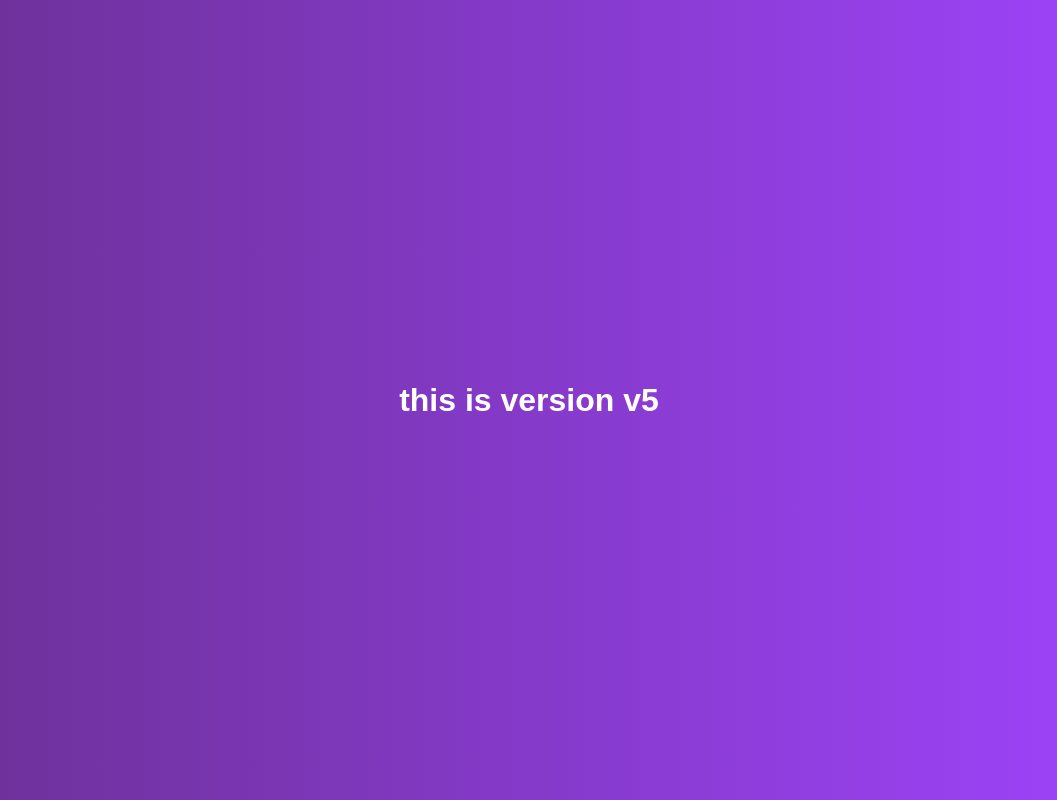
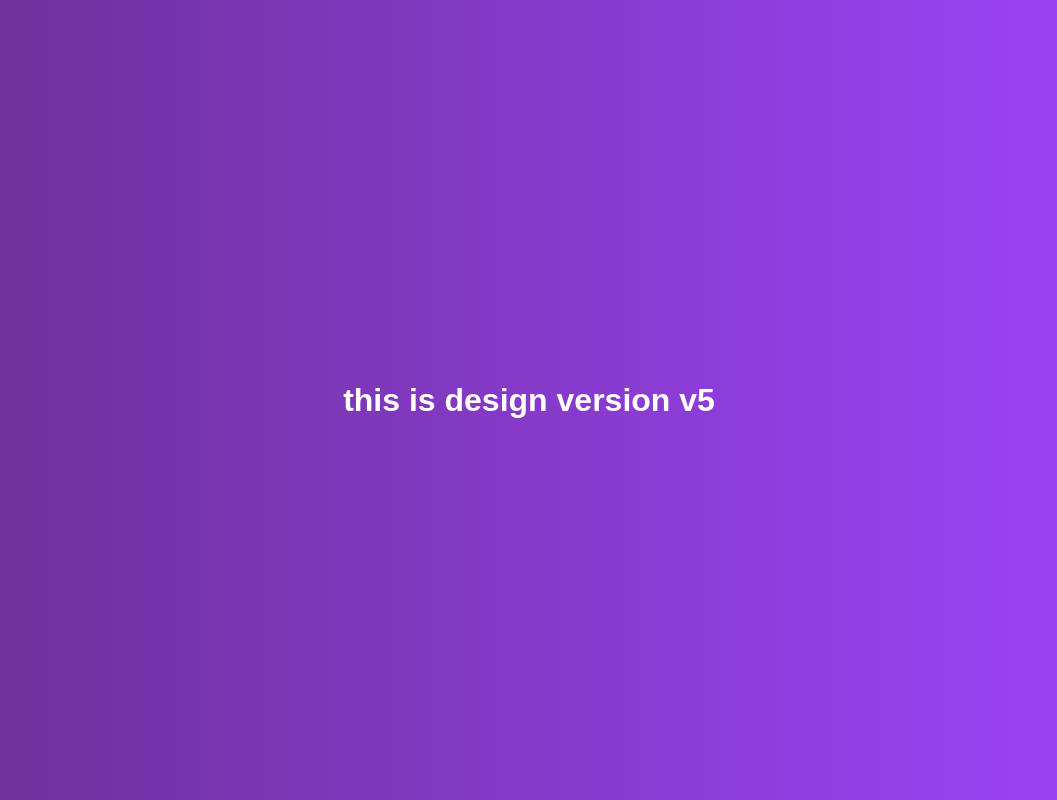
Before and after one commit to Aatifequbal/myrepo, a plain HTML site: page index.html in a window 1280 px wide. Shown: the whole page, without its empty margins (111-1168 px from the left). Drawn offline with Linux system fonts and the light colour scheme.

Commit message:
change on h1

```diff
--- a/index.html
+++ b/index.html
@@ -7,6 +7,6 @@
     <link rel="stylesheet" href="style.css">
 </head>
 <body>
-    <h1>this is version v5</h1>
+    <h1>this is design version v5</h1>
 </body>
 </html>
```
